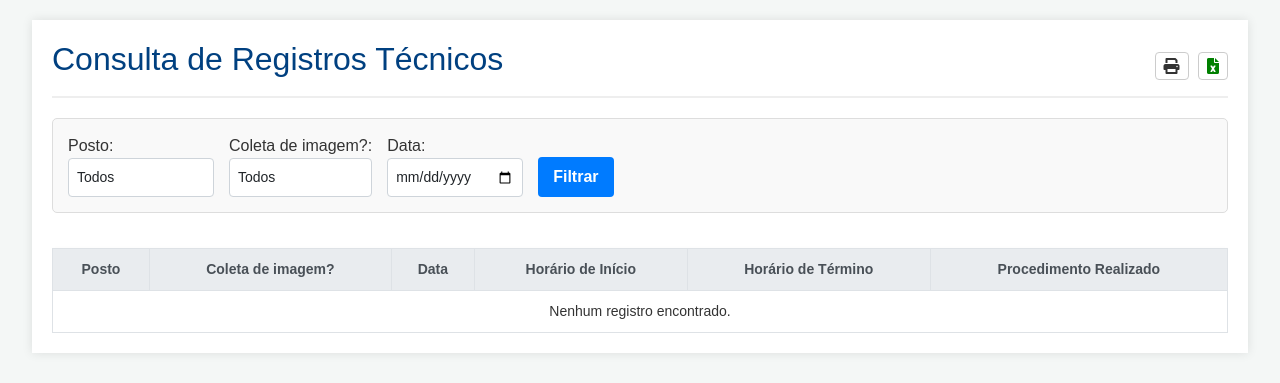
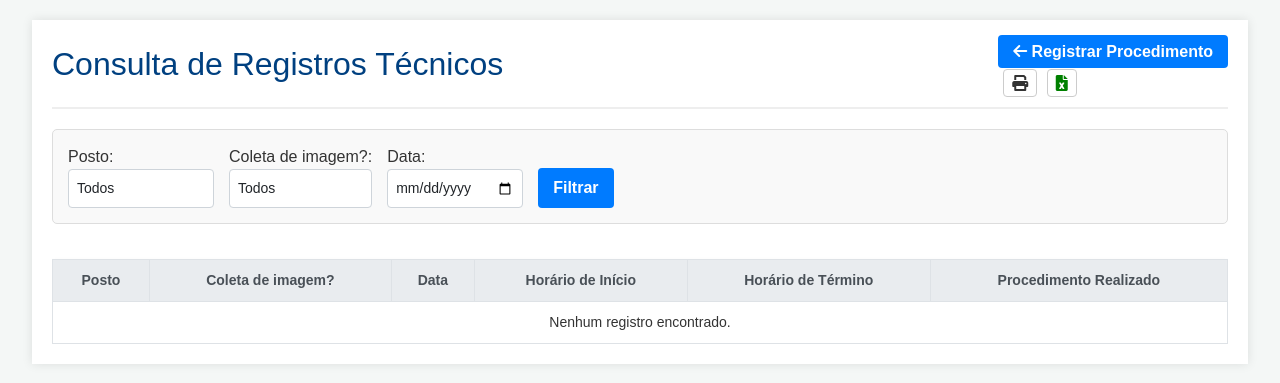
Before and after one commit to Dual650/info-IT, a Flask app: page /consultar in a window 1280 px wide. Shown: the top 383 px of the page. Run offline with Flask 3, Linux system fonts and the light colour scheme; data that the repository does not hold is empty.

Commit message:
Update consultar.html

```diff
--- a/templates/consultar.html
+++ b/templates/consultar.html
@@ -13,7 +13,14 @@
     <div class="container">
 
         <div class="header-section">
+            <div class="header-titulo">
                 <h2>Consulta de Registros Técnicos</h2>
+            </div>
+            <div class="header-acoes">
+                <a href="{{ url_for('registrar_procedimento') }}" class="btn-primary btn-voltar">
+                    <i class="fas fa-arrow-left"></i> Registrar Procedimento
+                </a>
+
                 <div class="icones-consulta">
                     <a href="#" onclick="window.print()" title="Imprimir Consulta" class="btn-acao">
                         <i class="fas fa-print"></i>
@@ -21,6 +28,7 @@
                     <a id="btnExportar" href="#" title="Exportar para Excel" class="btn-acao">
                         <i class="fas fa-file-excel" style="color: green;"></i>
                     </a>
+                </div>
             </div>
         </div>
 
```
Lines whose indentation alone changed are shown as unchanged.
